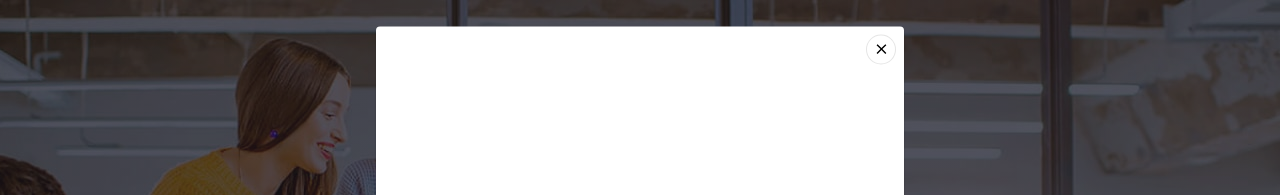
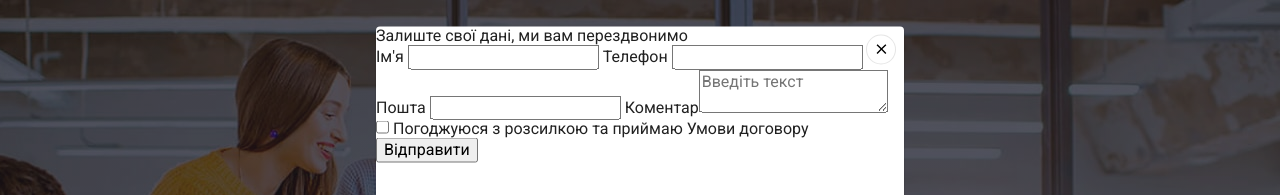
Before and after one commit to TamaraProkhorova/goit-markup-hw-06, a plain HTML site: page index.html in a window 1280 px wide. Both pictures are taken after a click on the button "Замовити послугу". Shown: the part 83-278 px from the top of the page. Drawn offline with nearby package versions, Linux system fonts and the light colour scheme.

Commit message:
Додає розмітку форми даних

```diff
--- a/index.html
+++ b/index.html
@@ -43,15 +43,13 @@
           <li class="header-contacts-item">
             <a class="contacts link" href="mailto:info@devstudio.com"
               ><svg class="header-contacts-icon" width="16" height="12">
-                <use href="./images/symbol-defs.svg#icon-envelope"></use></svg
-              >info@devstudio.com</a
+                <use href="./images/symbol-defs.svg#icon-envelope"></use></svg>info@devstudio.com</a
             >
           </li>
           <li class="header-contacts-item">
             <a class="contacts link" href="tel:+380961111111"
               ><svg class="header-contacts-icon" width="10" height="16">
-                <use href="./images/symbol-defs.svg#icon-smartphone"></use></svg
-              >+38 096 111 11 11</a
+                <use href="./images/symbol-defs.svg#icon-smartphone"></use></svg>+38 096 111 11 11</a
             >
           </li>
         </ul>
@@ -486,6 +484,28 @@
     </footer>
     <div class="backdrop is-hidden" data-modal>
       <div class="modal-window">
+        <form name="data-form">
+          <p>Залиште свої дані, ми вам перездвонимо</p>
+          <div class="form-feald">
+            <label>
+              Ім'я
+              <input type="name" name="username" />
+            </label>
+            <label>
+              Телефон
+              <input type="tel" name="tel" />
+            </label>
+            <label>
+              Пошта
+              <input type="email" name="email" />
+              <label>
+              <label>Коментар<textarea name="comment" placeholder="Введіть текст"></textarea></label>
+              <input type="checkbox" name="email" />
+              Погоджуюся з розсилкою та приймаю <span>Умови договору</span>
+            </label>
+          </div>
+          <button type="submit">Відправити</button>
+        </form>
         <button class="button-close" type="button" data-modal-close>
           <svg width="18" height="18">
             <use href="./images/symbol-defs.svg#icon-close"></use>
```
